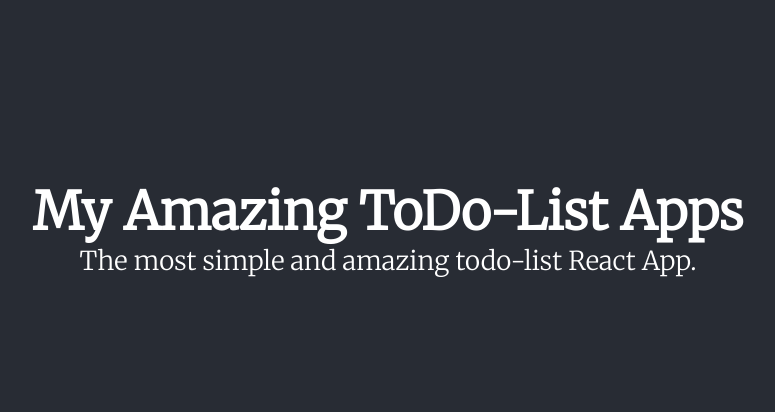
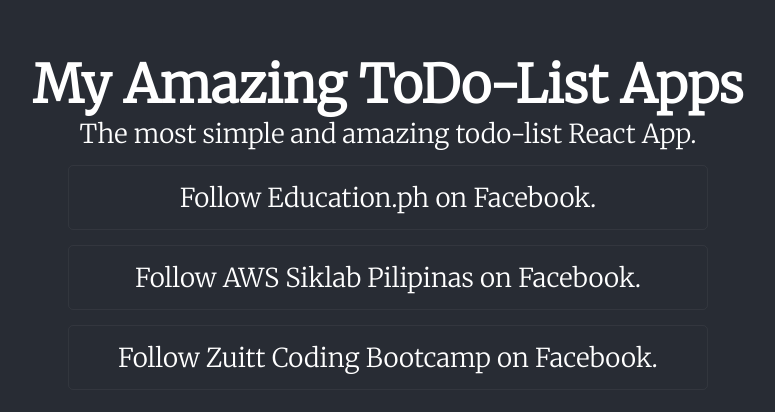
Before and after one commit to hilvanocharls20/FCBReact-AWS, a React app: page / in a window 1280 px wide. Shown: the part 172-584 px from the top of the page, without its empty margins (252-1027 px from the left). Built offline with nearby package versions, Linux system fonts and the light colour scheme.

Commit message:
Add some CSS styles and implement inline style

```diff
--- a/src/index.css
+++ b/src/index.css
@@ -26,3 +26,15 @@
   font-size: calc(10px + 2vmin);
   color: white;
 }
+
+ul {
+  list-style: none;
+  width: 50%;
+}
+
+.tasks-item {
+  border: 1px solid #d3d3d30f;
+  margin-bottom: 15px;
+  padding: 15px;
+  border-radius: 5px;
+}
--- a/src/index.js
+++ b/src/index.js
@@ -2,15 +2,28 @@
 import ReactDOM from "react-dom";
 import "./index.css";
 function App() {
+
+	const paraStyle = {
+		"marginBottom": "15px"
+	};
+
+
 	return (
 
 		<div className="app">
 
 			<header className="app-header">
 				<h1> My Amazing ToDo-List Apps</h1>
-				<p> The most simple and amazing todo-list React App. </p>
-				</header>
-				</div>
+				<p style={paraStyle}> The most simple and amazing todo-list React App. </p>
+
+				<ul>
+					<li className="tasks-item"> Follow Education.ph on Facebook. </li>
+					<li className="tasks-item"> Follow AWS Siklab Pilipinas on Facebook. </li>
+					<li className="tasks-item"> Follow Zuitt Coding Bootcamp on Facebook. </li>
+				</ul>
+
+			</header>
+		</div>
 			);
 }
 
```
